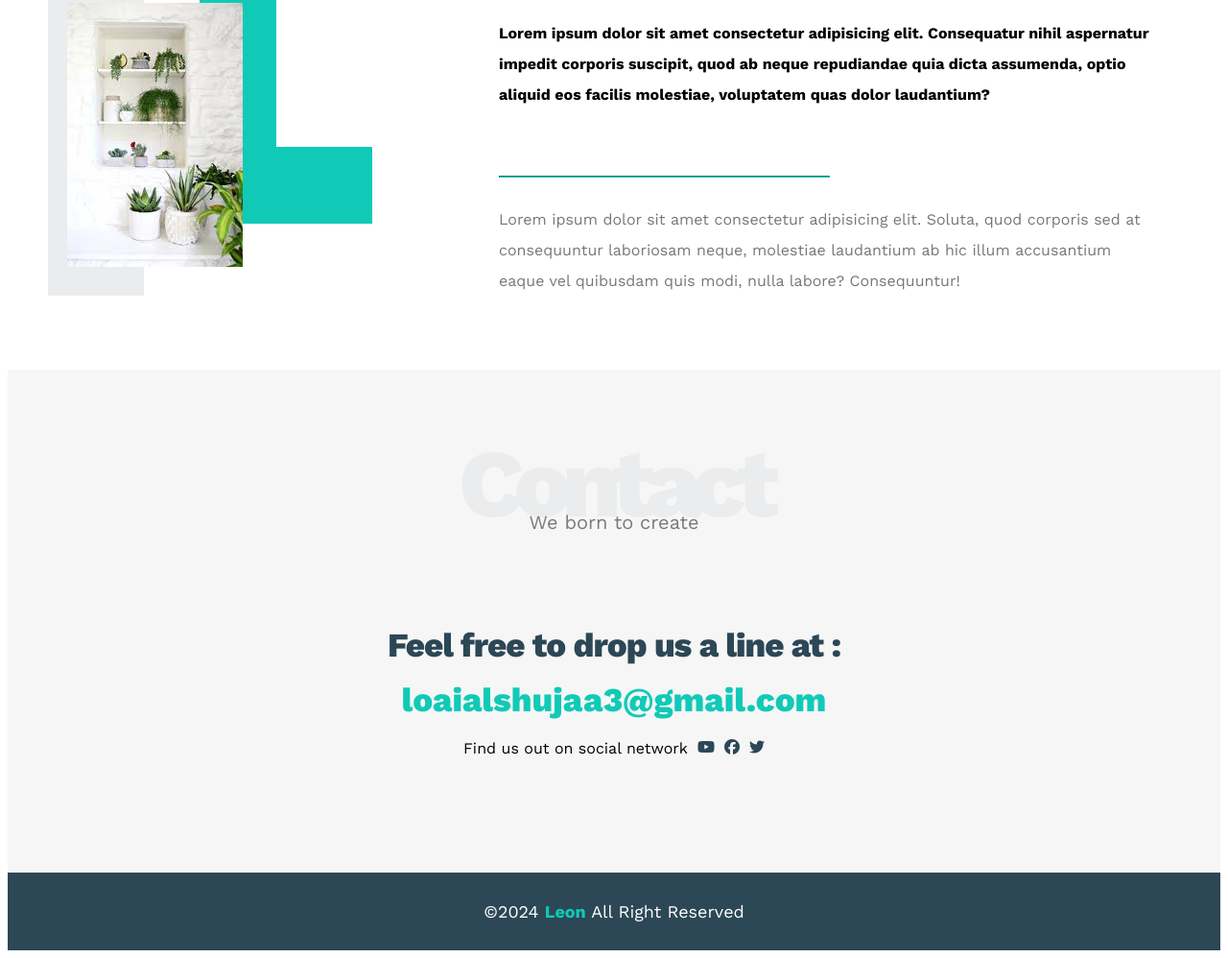
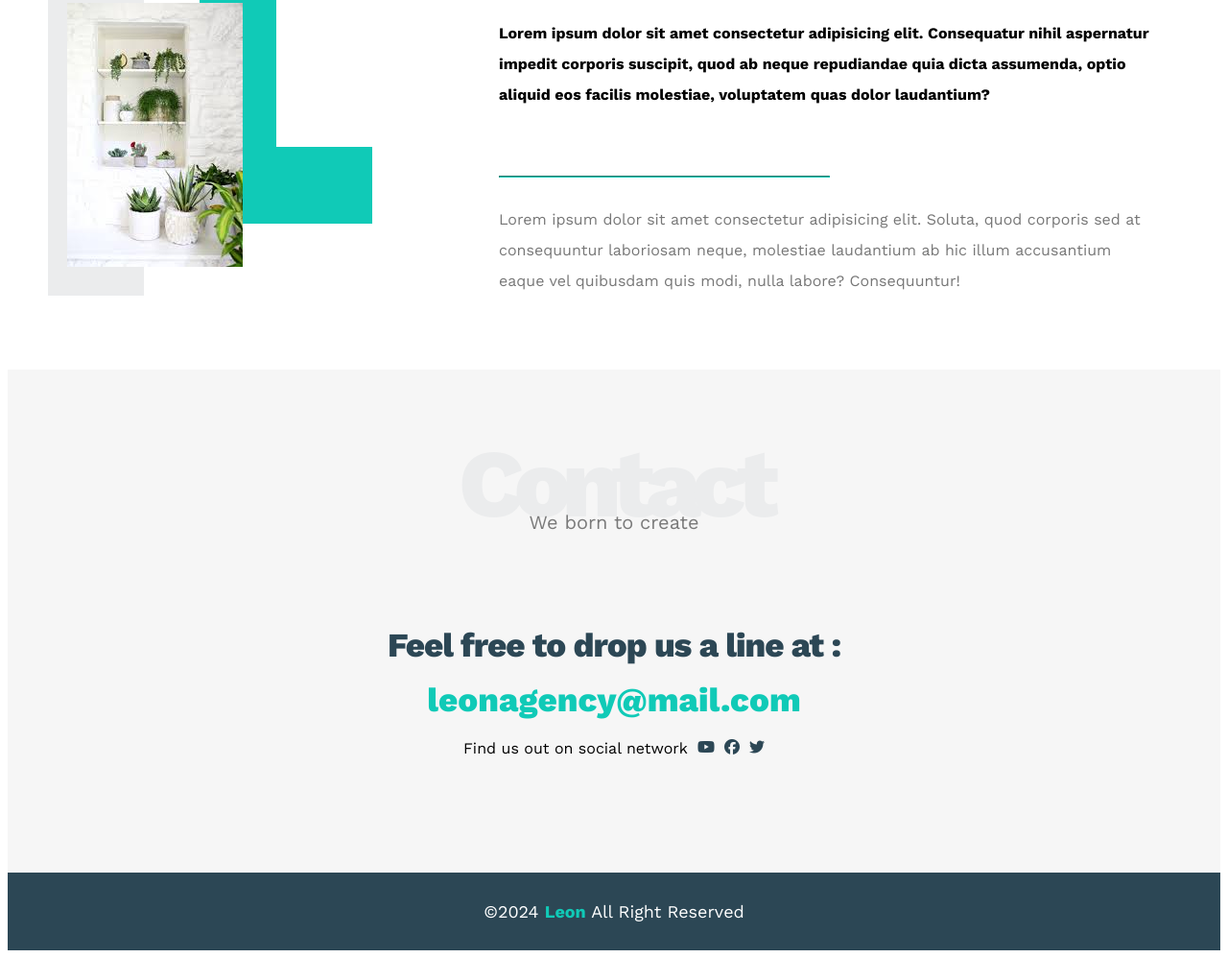
Before and after one commit to Loai-Radwan/Leon, a plain HTML site: page index.html in a window 1280 px wide. Shown: the part 2918-3916 px from the top of the page at 96% size. Drawn offline with nearby package versions, Linux system fonts and the light colour scheme.

Commit message:
Modified the link in contact

```diff
--- a/index.html
+++ b/index.html
@@ -227,10 +227,9 @@
           <p>We born to create</p>
           <div class="info">
             <p class="label">Feel free to drop us a line at :</p>
-            <a
-              class="link"
-              href="mailto:loaialshujaa3@gmail.com?subject=contact"
-              >loaialshujaa3@gmail.com</a
+
+<a class="link" href="mailto:leonagency@mail.com?subject=contact"
+              >leonagency@mail.com</a
             >
             <div class="social">
               Find us out on social network
```
